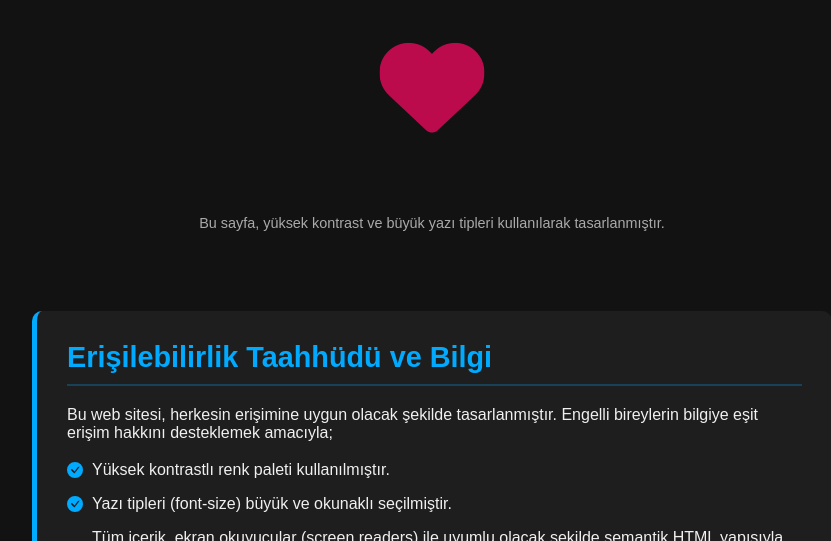
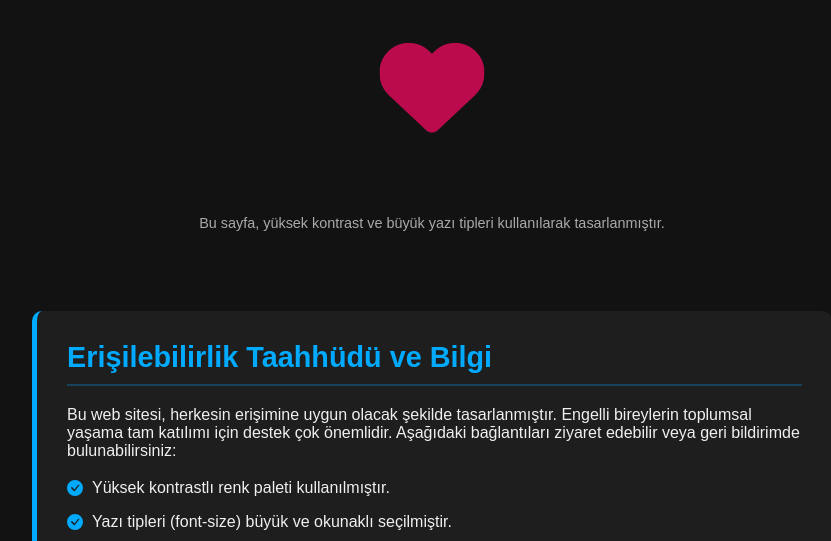
Before and after one commit to Omeratalay321/3-aralik-gunuu, a plain HTML site: page index.html in a window 1280 px wide. Shown: the part 229-770 px from the top of the page, without its empty margins (208-1039 px from the left). Drawn offline with Linux system fonts and the light colour scheme.

Commit message:
index.html

```diff
--- a/index.html
+++ b/index.html
@@ -5,7 +5,7 @@
     <meta name="viewport" content="width=device-width, initial-scale=1.0">
     <title>3 Aralık Dünya Engelliler Günü</title>
 
-    <meta name="google-site-verification" content="googleaa6cad6e80557350" />
+    <meta name="google-site-verification" content="cCf0uhql4Ni83u032nr04F5BuM7SMwAzYTvoPkOmlyo" />
 
     <link rel="stylesheet" href="style.css">
     <link rel="stylesheet" href="https://cdnjs.cloudflare.com/ajax/libs/font-awesome/6.5.1/css/all.min.css">
@@ -23,7 +23,7 @@
         <section class="accessibility-statement" aria-labelledby="statement-title">
             <h2 id="statement-title">Erişilebilirlik Taahhüdü ve Bilgi</h2>
             <p>
-                Bu web sitesi, herkesin erişimine uygun olacak şekilde tasarlanmıştır. Engelli bireylerin bilgiye eşit erişim hakkını desteklemek amacıyla;
+                Bu web sitesi, herkesin erişimine uygun olacak şekilde tasarlanmıştır. Engelli bireylerin toplumsal yaşama tam katılımı için destek çok önemlidir. Aşağıdaki bağlantıları ziyaret edebilir veya geri bildirimde bulunabilirsiniz:
             </p>
             <ul>
                 <li>Yüksek kontrastlı renk paleti kullanılmıştır.</li>
```
